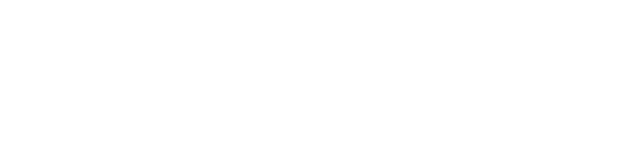
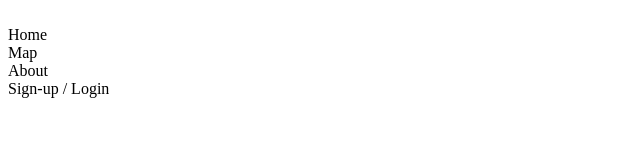
Before and after one commit to duckrom/firstportfolio, a plain HTML site: page index.html in a window 1280 px wide. Shown: the whole page, without its empty margins (0-640 px from the left). Drawn offline with Linux system fonts and the light colour scheme.

Commit message:
Initial commit

```diff
--- a/index.html
+++ b/index.html
@@ -7,6 +7,14 @@
     <title>index</title>
 </head>
 <body>
-
+    <div>
+        <nav>
+            <img src="">
+            <div>Home</div>
+            <div>Map</div>
+            <div>About</div>
+            <div>Sign-up / Login</div>
+        </nav>
+    </div>
 </body>
 </html>
```
Also changed, not shown: 1.png (added), 1 other file.
